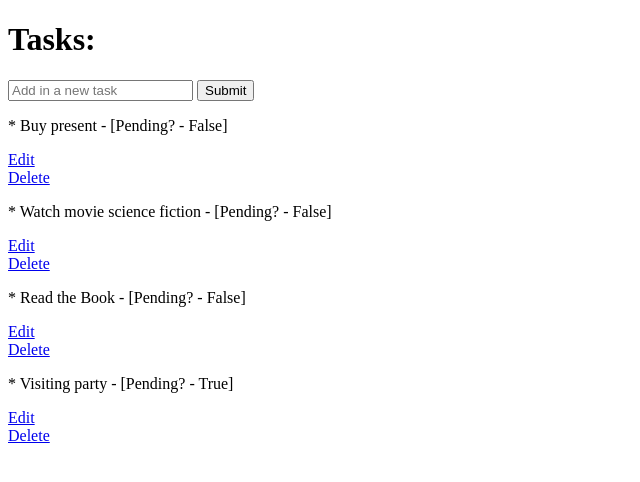
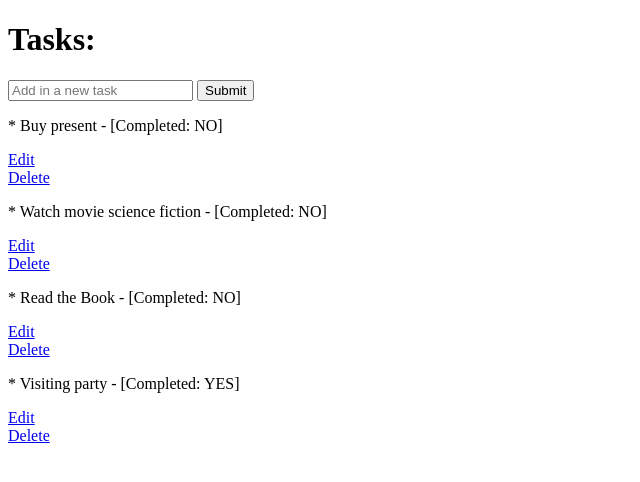
Before and after one commit to itsiporenko/to-do-list, a Django app: page / in a window 1280 px wide. Shown: the top 482 px of the page, without its empty margins (0-640 px from the left). Run offline with Django 5.2, Linux system fonts and the light colour scheme; data comes from the database, SQL or seed files in the repository.

Commit message:
Add Completed status into html

```diff
--- a/to-do-list/todolist/tasks/templates/tasks.html
+++ b/to-do-list/todolist/tasks/templates/tasks.html
@@ -19,7 +19,7 @@
 
  {% for task in tasks %}
 
-    <p>  * {{task}}  - [Pending? - {{task.completed}}] </p>
+    <p>  * {{task}}  - [Completed: {% if task.completed == True %}YES{% else %}NO{% endif %}] </p>
     <a href="{% url 'edit_task' task.id %}"> Edit </a>
     <br>
     <a href="{% url 'delete_task' task.id %}"> Delete </a>
```
